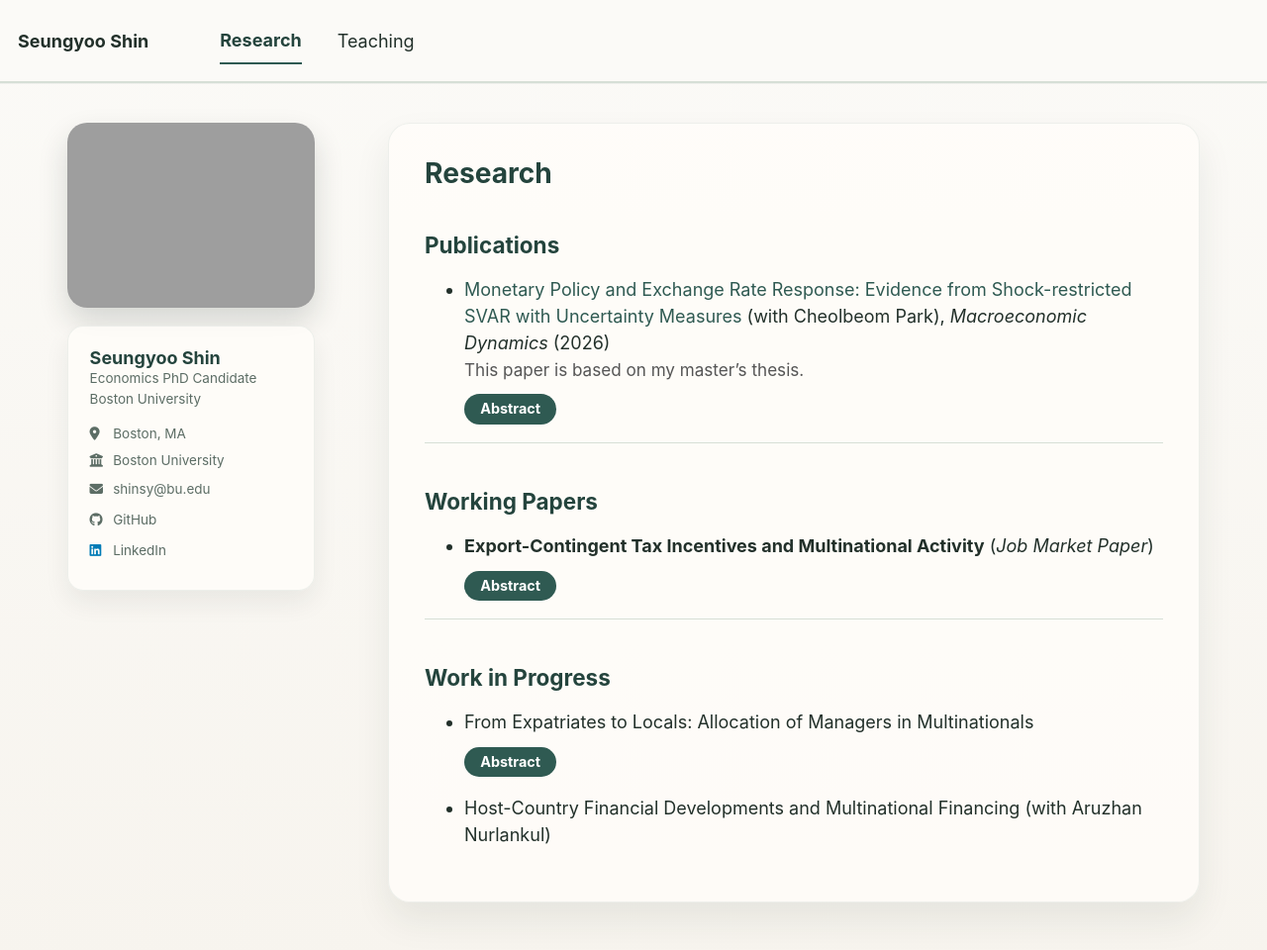
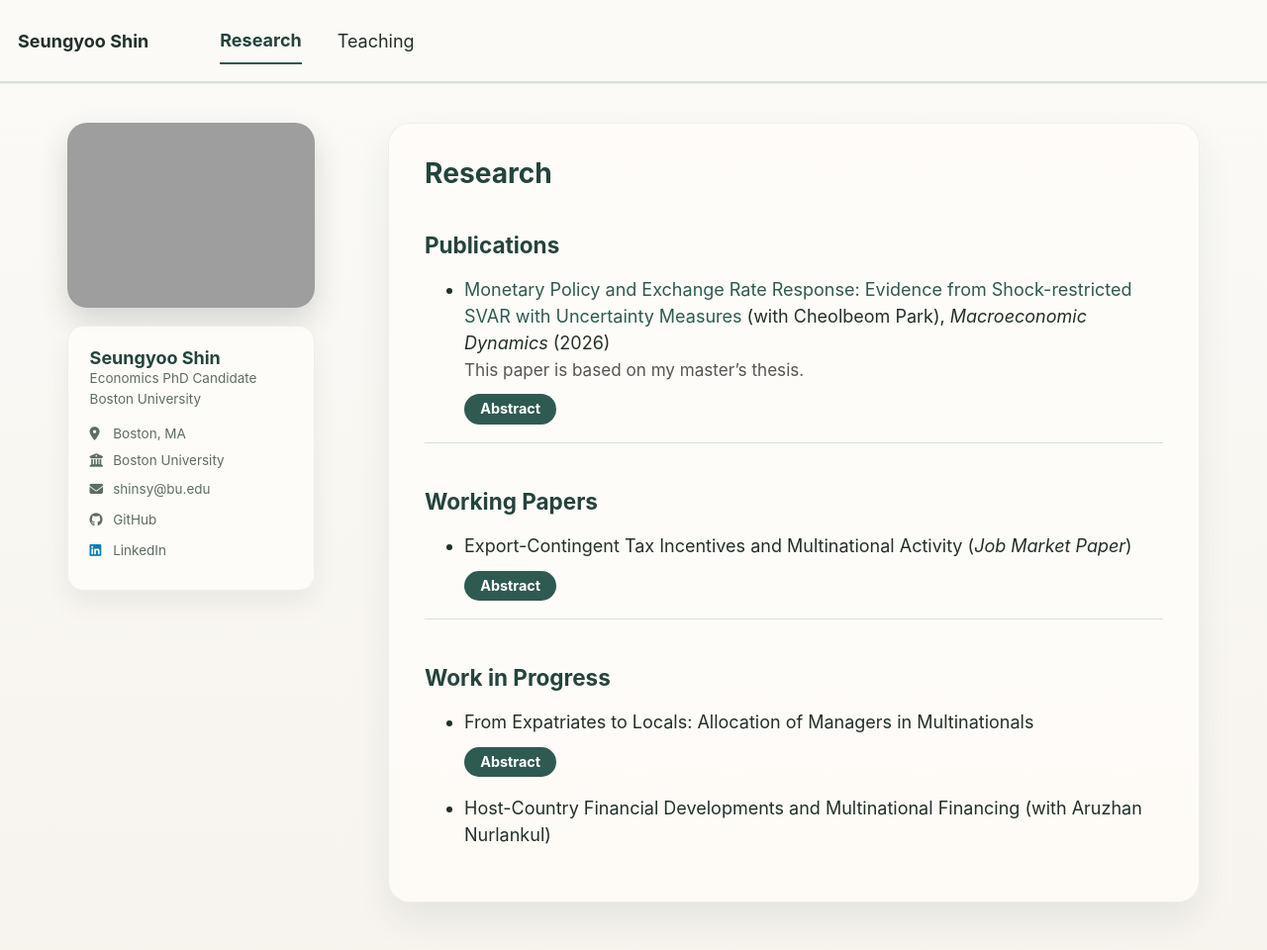
Before and after one commit to SeungyooShin/seungyooshin.github.io, a Jekyll site: the page built from _pages/research.md, in a window 1280 px wide and 976 px high. Shown: the top 960 px of the window at 99% size. Built offline with Jekyll 4.4.1, drawn with Linux system fonts in a browser that asks for light colours; a script bundle is joined from its source files by our own code; library files that are not in the unit come from our copies.

```diff
--- a/_pages/research.md
+++ b/_pages/research.md
@@ -38,7 +38,7 @@ author_profile: true
 
 <ul>
   <li>
-    <strong>Export-Contingent Tax Incentives and Multinational Activity</strong> (<em>Job Market Paper</em>)
+    Export-Contingent Tax Incentives and Multinational Activity (<em>Job Market Paper</em>)
     <br>
     <button type="button" class="abstract-toggle" aria-expanded="false" aria-controls="tax-incentives" onclick="visib(this, 'tax-incentives')">Abstract</button>
   </li>
```
